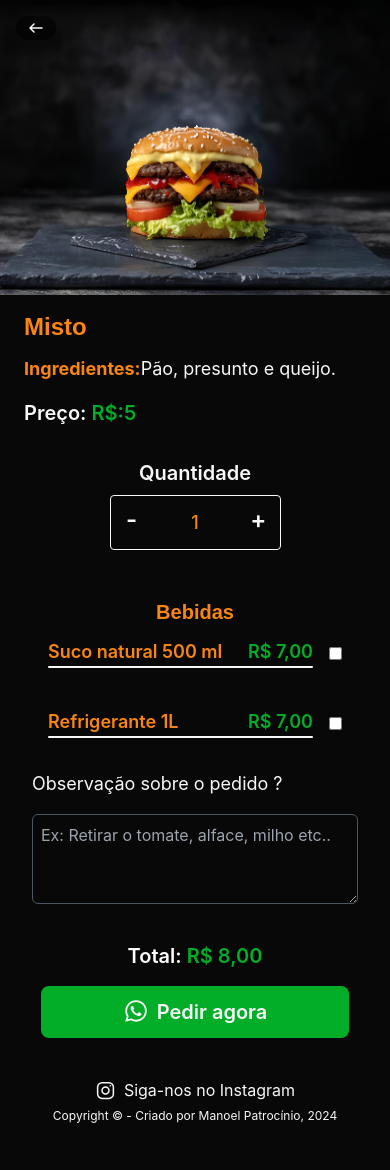
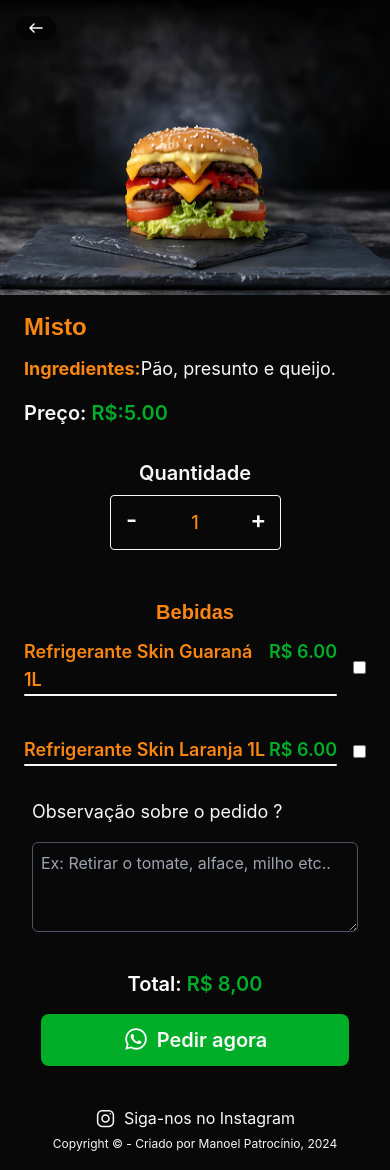
Before and after one commit to ManoelPatrocinio/e-cardapio, a React (Vite) app: page /cardapio/Misto/8 in a window 390 px wide. Before the commit the page ends 1142 px from the top, so only its background shows below. Built offline with nearby package versions, Linux system fonts and the light colour scheme; a web font is replaced by a local one.

Commit message:
price visible like float, content drink overflow

```diff
--- a/src/components/Product.tsx
+++ b/src/components/Product.tsx
@@ -19,7 +19,7 @@ export function Product({item}:Prop) {
                     <div className="w-full flex justify-between">
 
                         <h2 className="text-base text-left text-orange-900 font-titles ">{item.name}</h2>
-                        <p className="text-lg text-left text-green-600 font-bold">R$ {item.price}</p>
+                        <p className="text-lg text-left text-green-600 text-nowrap font-bold">R$ {item.price.toPrecision(3)}</p>
                     </div>
                     <div className="w-full h-[1px] bg-white mt-1"></div>
                 </header>
--- a/src/datas/produtos.ts
+++ b/src/datas/produtos.ts
@@ -91,7 +91,7 @@ export const Products:Product[] = [
     },
     {
         id:"12",
-        name: "Sola Botanto",
+        name: "Sola Botando",
         ingredients: "Pão, Carne, 1 Ovos, Bacon, Presunto, 1 Salsicha, Queijo, Batata Palha, Tomate e Alface.",
         price: 13.00,
         category: "hamburguer",
@@ -115,17 +115,33 @@ export const Products:Product[] = [
     },
     {
         id:"15",
-        name: "Refrigerante skin 1L",
+        name: "Refrigerante Skin Guaraná 1L",
         ingredients: "Sempre bem gelado para casar perfeitamente com aquele lanche quentinho.",
-        price: 7.00,
+        price: 6.00,
         category: "bebidas",
         imgsUrl:[""]
     },
     {
         id:"16",
-        name: "Suco Natural 500ml",
+        name: "Refrigerante Skin Laranja 1L",
+        ingredients: "Sempre bem gelado para casar perfeitamente com aquele lanche quentinho.",
+        price: 6.00,
+        category: "bebidas",
+        imgsUrl:[""]
+    },
+    {
+        id:"17",
+        name: "Suco natural de Goiaba 500ml",
         ingredients: "A opção perfeita e saudável, para aproveitar com aquele lanche quentinho.",
-        price: 7.00,
+        price: 5.50,
+        category: "bebidas",
+        imgsUrl:[""]
+    },
+    {
+        id:"18",
+        name: "Suco natural de Maracujina 500ml",
+        ingredients: "A opção perfeita e saudável, para aproveitar com aquele lanche quentinho.",
+        price: 5.50,
         category: "bebidas",
         imgsUrl:[""]
     }
--- a/src/pages/productDatail.tsx
+++ b/src/pages/productDatail.tsx
@@ -8,8 +8,8 @@ import { Products } from "../datas/produtos";
 
 export function ProductDetail() {
     const navigate = useNavigate();
-    const [product, setProduct] = useState<Product| null>(null)
-    const {productId} = useParams()
+    const [product, setProduct] = useState<Product | null>(null)
+    const { productId } = useParams()
 
     const [formData, setFormData] = useState<Order>({
         product: null,
@@ -19,20 +19,20 @@ export function ProductDetail() {
 
     });
 
-    useEffect(()=>{
-        const product = Products.find((item)=> item.id === productId )
+    useEffect(() => {
+        const product = Products.find((item) => item.id === productId)
         product != undefined && setProduct(product)
         if (!product) {
             navigate("/cardapio");
         }
-    },[])
+    }, [])
 
 
 
-    function sendOrderBywhatsApp(order:Order) {
+    function sendOrderBywhatsApp(order: Order) {
         const mensage = `
             ${order.quantity} - hamburgues, \n
-            com a(s) bebida(s): ${order.drinks!.length > 0 ? order.drinks : "sem bebidas" },
+            com a(s) bebida(s): ${order.drinks!.length > 0 ? order.drinks : "sem bebidas"},
             observações:${order.observation!.length > 0 ? order.observation : "sem ob"}
 
 
@@ -104,7 +104,7 @@ export function ProductDetail() {
                 <h1 className="w-full text-left  text-2xl text-orange-900 font-semibold font-titles mt-4 md:mt-10 mb-3">{product?.name}</h1>
                 <p className="w-full h-full text-whiter-900 text-left text-lg"> <span className=" font-bold text-orange-900">Ingredientes:</span>{product?.ingredients}</p>
 
-                <p className="w-full h-full text-xl text-whiter-900 text-left font-semibold mt-4">Preço: <span className="text-green-600">R$:{product?.price}</span></p>
+                <p className="w-full h-full text-xl text-whiter-900 text-left font-semibold mt-4">Preço: <span className="text-green-600">R$:{product?.price.toPrecision(3)}</span></p>
 
 
                 <form onSubmit={(event: React.FormEvent) => handleSubmit(event)} className="w-full">
@@ -138,36 +138,24 @@ export function ProductDetail() {
                     </div>
                     <h2 className="w-full text-center  text-xl text-orange-900 font-semibold font-titles mt-4 mb-3">Bebidas</h2>
 
-                    <div className="w-full flex flex-col items-center px-6 md:px-10  gap-y-10">
-                        <div className="w-full flex justify-center items-center ">
+
+                    <div className="w-full h-[128px] overflow-y-auto flex flex-col items-center  md:px-10  gap-y-10">
+                        {Products.filter((item) => item.category === "bebidas")
+                            .map((item) => (
+                                <div className="w-full flex justify-center items-center" key={item.id}>
                                     <div className="w-full">
-                                <label htmlFor="optSucoNatural" className="text-lg text-orange-900 font-semibold flex justify-between">Suco natural 500 ml <span className="text-green-600 ">R$ 7,00</span></label>
+                                        <label htmlFor="optSucoNatural" className="text-lg text-orange-900 font-semibold flex justify-between">{item.name} <span className="text-green-600 text-nowrap ">R$ {item.price.toPrecision(3)}</span></label>
                                         <div className="w-full bg-whiter-900 h-[2px] rounded "></div>
                                     </div>
                                     <input
                                         type="checkbox"
                                         name="SucoNatural"
                                         id="optSucoNatural"
-                                defaultValue={"Suco Natural"}
                                         className="ml-4"
                                         onChange={handleCheckboxChange}
                                     />
                                 </div>
-                        <div className="w-full flex justify-center items-center ">
-                            <div className="w-full">
-                                <label htmlFor="optRefrigerante" className="text-lg text-orange-900 font-semibold flex justify-between">Refrigerante 1L <span className="text-green-600 ">R$ 7,00</span></label>
-                                <div className="w-full bg-whiter-900 h-[2px] rounded "></div>
-                            </div>
-                            <input
-                                type="checkbox"
-                                name="Refrigerante"
-                                id="optRefrigerante"
-                                defaultValue={"Refrigerante 1l"}
-                                className="ml-4"
-                                onChange={handleCheckboxChange}
-                            />
-                        </div>
-
+                        ))}
                     </div>
 
                     <div className="px-2  my-8 md:py-10">
```
Lines whose indentation alone changed are shown as unchanged.
